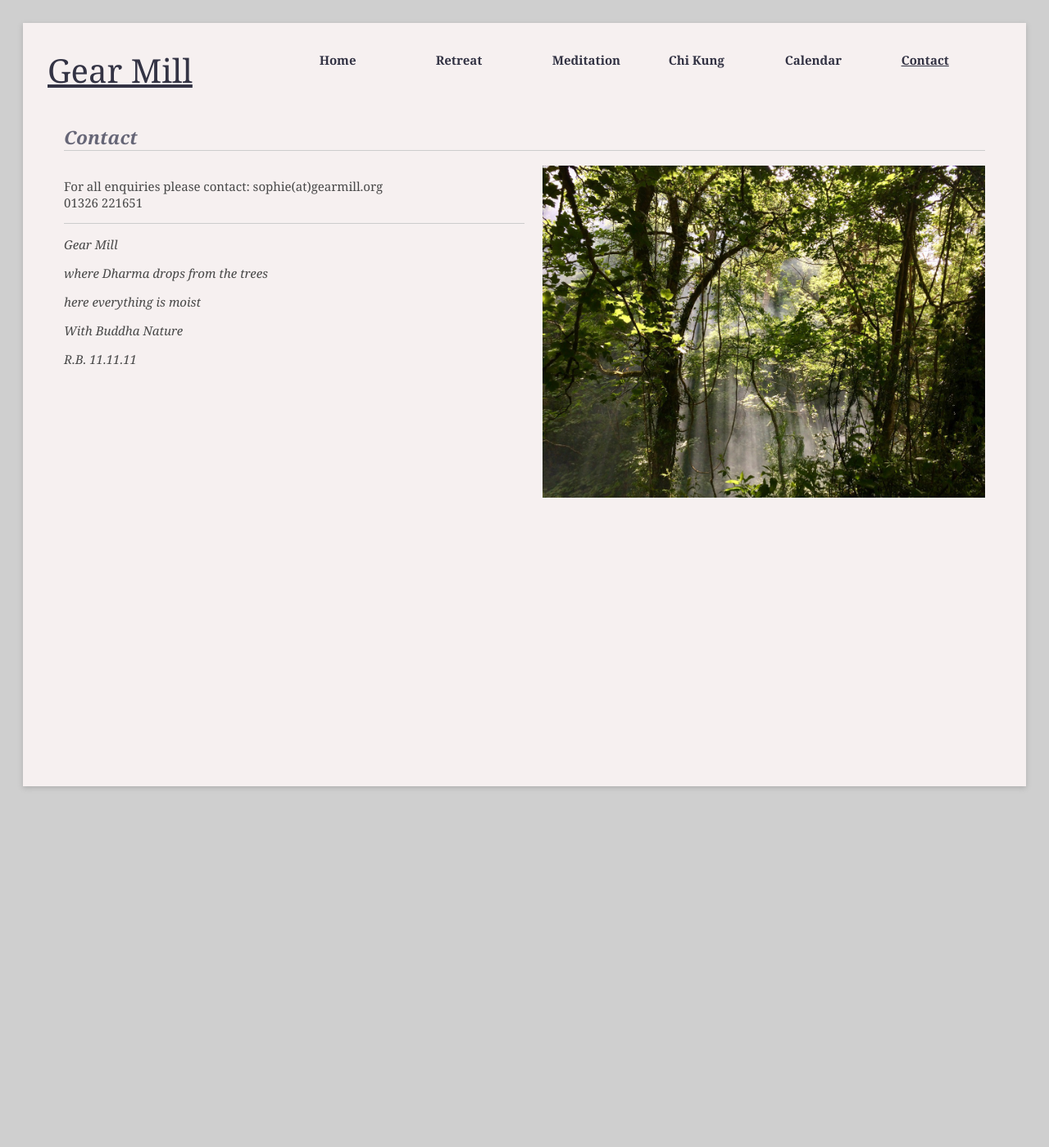
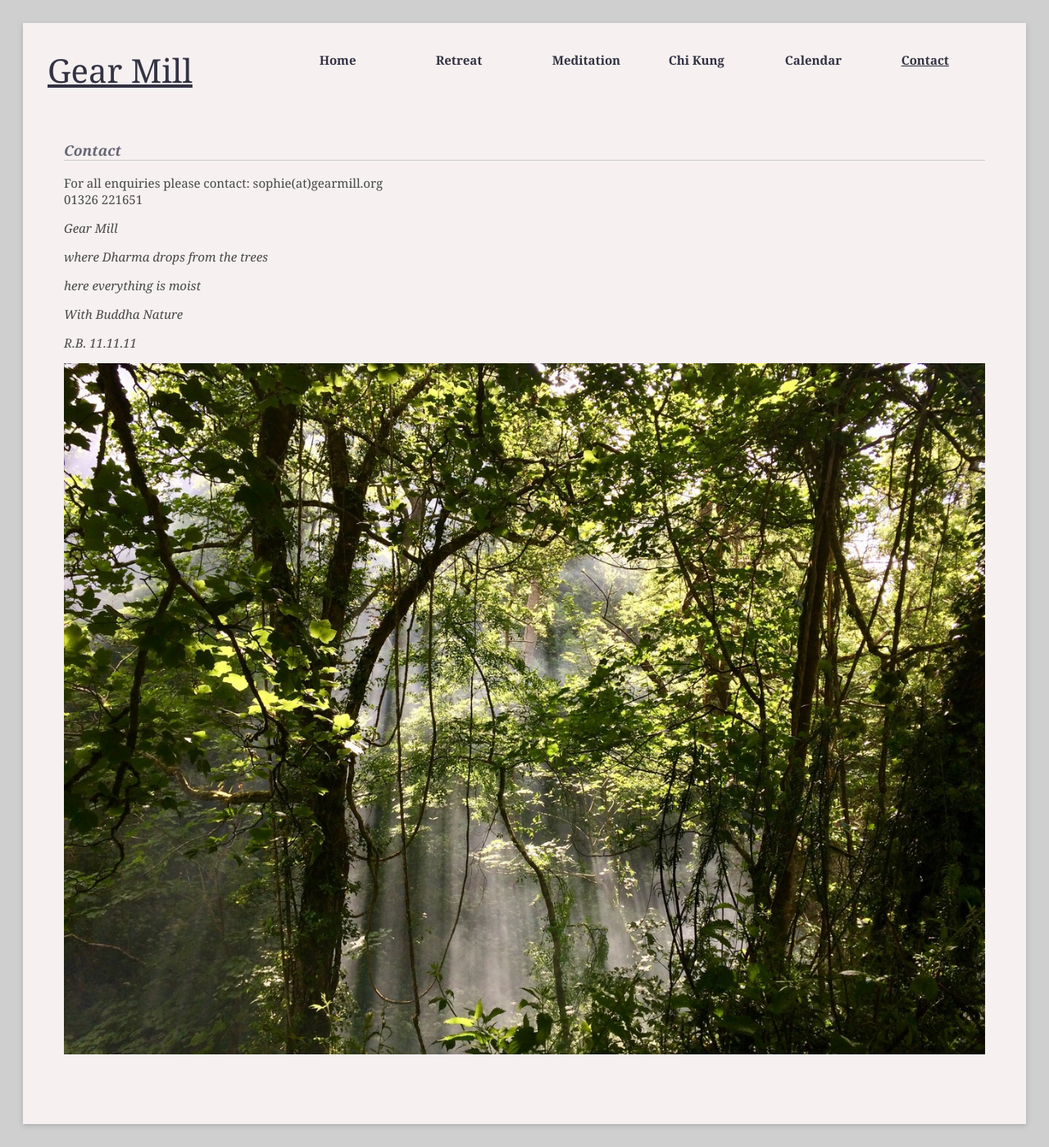
Before and after one commit to psaikido/gearmill.jekyll, a Jekyll site: the page built from pages/contact.md, in a window 1280 px wide. Shown: the whole page at 82% size. Built offline with Jekyll 4.4.1, drawn with Linux system fonts in a browser that asks for light colours; before the commit the page ends 987 px from its top, so only the background shows below that.

Commit message:
Page reformatted at Sophie's request.

```diff
--- a/pages/contact.md
+++ b/pages/contact.md
@@ -7,9 +7,6 @@ img: gallery/contact.jpg
 
 For all enquiries please contact: sophie(at)gearmill.org
 01326 221651
-
-
-<hr />
 
 
 _Gear Mill_
@@ -21,5 +18,6 @@ _here everything is moist_
 _With Buddha Nature_
 
 
+_R.B. 11.11.11_
 
-_R.B. 11.11.11_
+![jungle](/assets/images/gallery/contact.jpg){: .center-img }
```
Also changed, not shown: other parts of pages/contact.md (+1 -1 lines).
